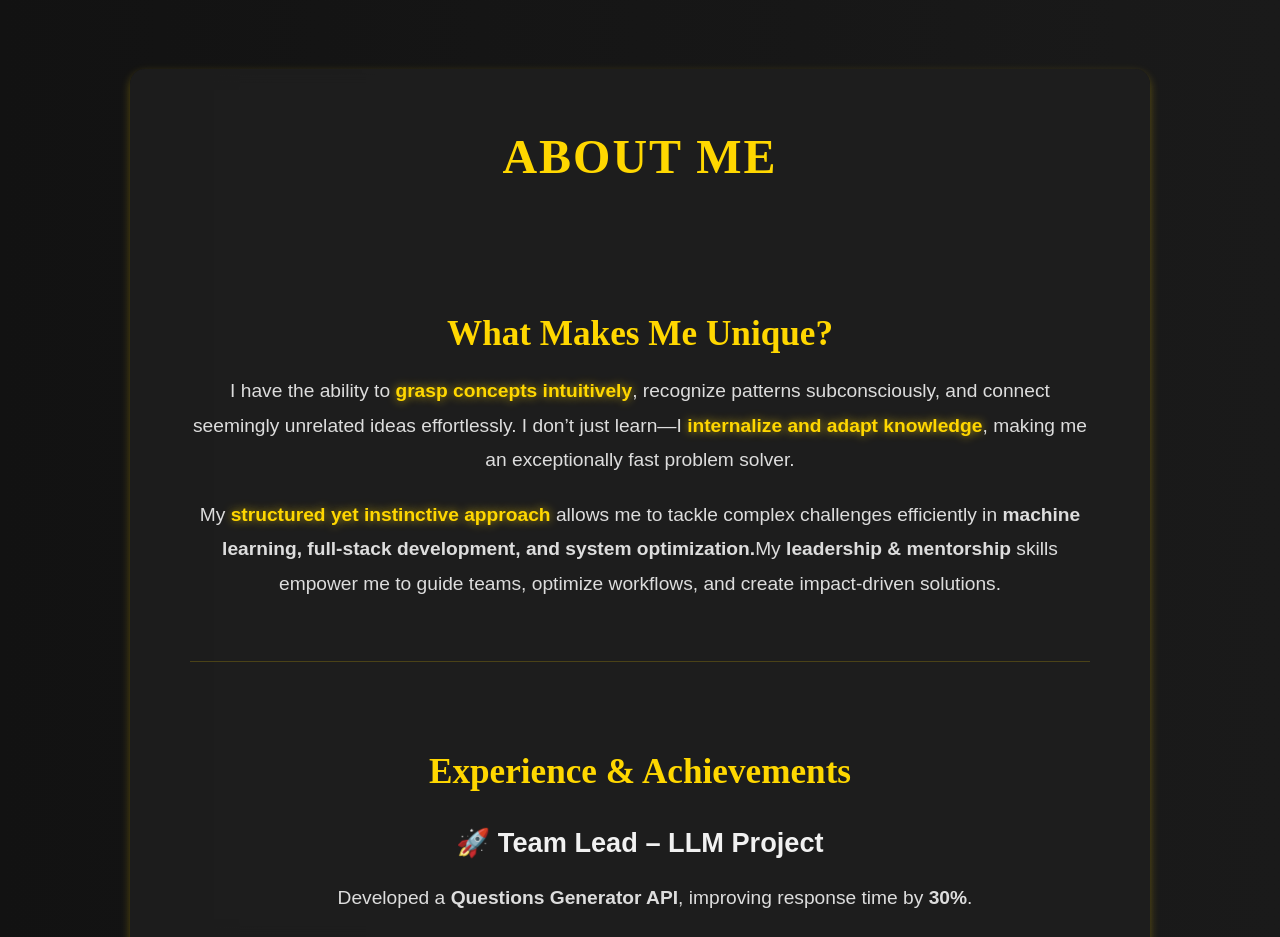
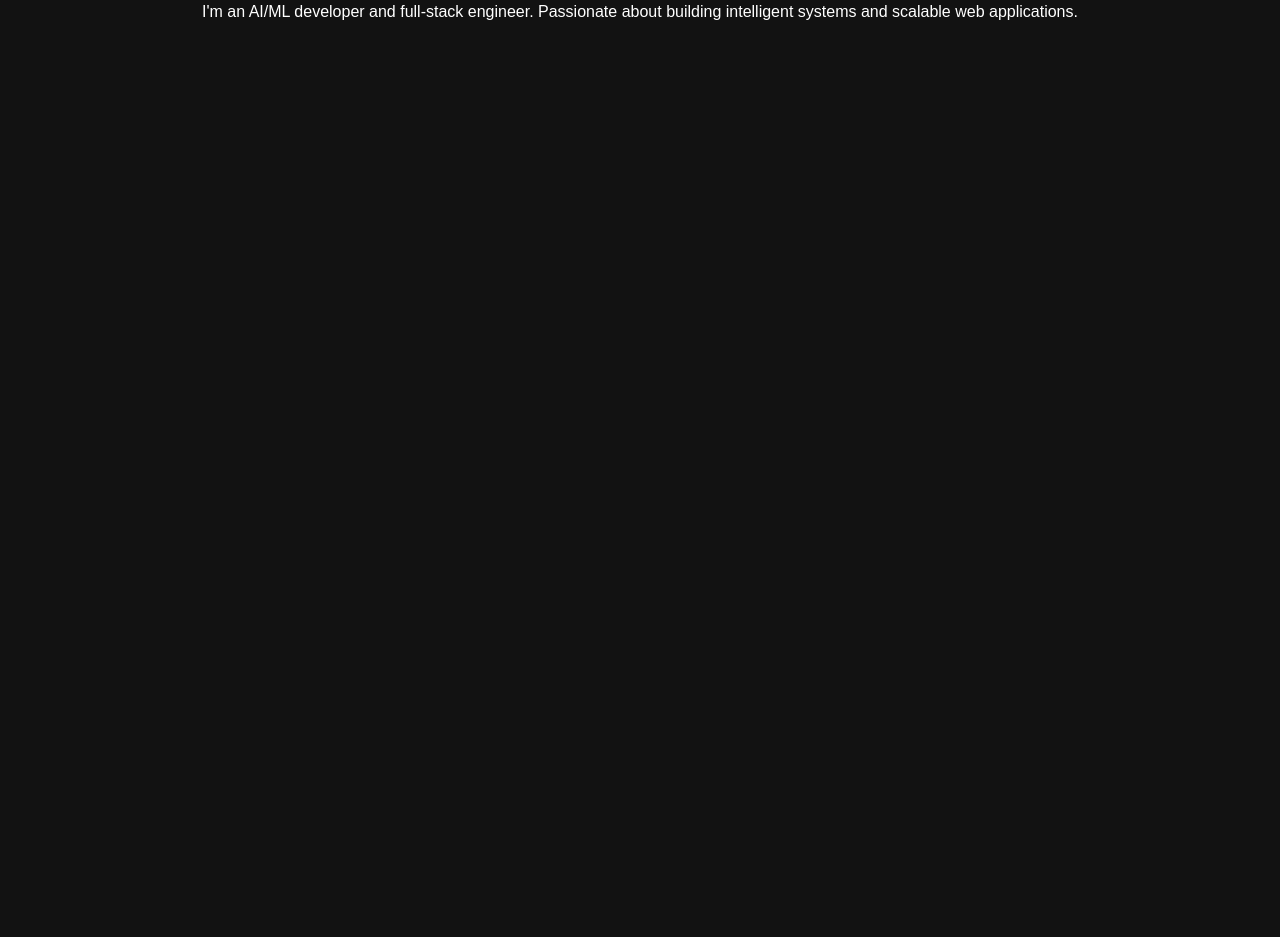
Before and after one commit to aryanchowdhury-art/react-portfolio-v2, a React (Vite) app: page /react-portfolio-v2/about in a window 1280 px wide. Shown: the part 160-1097 px from the top of the page. After the commit the page ends 800 px from the top, so only its background shows below. Built offline with nearby package versions, Linux system fonts and the light colour scheme.

Commit message:
Updated portfolio with latest changes

```diff
--- a/src/pages/About.jsx
+++ b/src/pages/About.jsx
@@ -1,80 +1,8 @@
-import "./about.css"; // Ensure you have a separate CSS file for styling
-
 function About() {
     return (
-    <div className="about">
-      <div className="container">
-        <h1 className="section-title">About Me</h1>
-
-        {/* What Makes Me Unique Section */}
-        <section className="unique">
-          <h2>What Makes Me Unique?</h2>
-          <p>
-            I have the ability to <span className="highlight">grasp concepts intuitively</span>, recognize patterns subconsciously, and connect seemingly unrelated ideas effortlessly.
-            I don’t just learn—I <span className="highlight">internalize and adapt knowledge</span>, making me an exceptionally fast problem solver.
-          </p>
-          <p>
-            My <span className="highlight">structured yet instinctive approach</span> allows me to tackle complex challenges efficiently in
-            <strong> machine learning, full-stack development, and system optimization.</strong>
-            My <strong>leadership & mentorship</strong> skills empower me to guide teams, optimize workflows, and create impact-driven solutions.
-          </p>
-        </section>
-
-        {/* Experience & Achievements Section */}
-        <section className="experience">
-          <h2>Experience & Achievements</h2>
-
-          <div className="job">
-            <h3>🚀 Team Lead – LLM Project</h3>
-            <ul>
-              <li>Developed a <strong>Questions Generator API</strong>, improving response time by <strong>30%</strong>.</li>
-              <li>Mentored interns, ensuring structured development and clarity in their roles.</li>
-              <li>Tech: <span className="tech">JSON, JavaScript, Postman</span></li>
-            </ul>
-          </div>
-
-          <div className="job">
-            <h3>💼 Freelancing Software Developer – Workout Planner App (WPA)</h3>
-            <ul>
-              <li>Developed a <strong>scalable exercise planner</strong> for <strong>10,000+ users</strong>.</li>
-              <li>Full-stack build with <span className="tech">Python (Django, Streamlit), TensorFlow, React, Express</span>.</li>
-              <li>Completed in <strong>14 days</strong>, optimizing backend efficiency.</li>
-            </ul>
-          </div>
-
-          <div className="job">
-            <h3>🤖 Freelancer – Machine Learning Developer</h3>
-            <ul>
-              <li>Built a <strong>spam detection system</strong> with <strong>95% accuracy</strong>.</li>
-              <li>Tech: <span className="tech">TensorFlow, Sklearn, Streamlit, React, Express</span>.</li>
-              <li>Completed in <strong>7 days</strong>, showcasing rapid problem-solving.</li>
-            </ul>
-          </div>
-        </section>
-
-        {/* Notable Projects Section */}
-        <section className="projects">
-          <h2>Notable Projects & Contributions</h2>
-          <ul>
-            <li>Developed an <strong>advanced spam detection system</strong>, winning <strong>Best Project in AI & ML</strong>.</li>
-            <li>Optimized <strong>API response time by 30%</strong>, improving efficiency.</li>
-            <li>Scaled a full-stack application for <strong>10,000+ users</strong>.</li>
-            <li>Mentored a team to enhance project efficiency.</li>
-          </ul>
-        </section>
-
-        {/* Certifications Section */}
-        <section className="certifications">
-          <h2>Certifications, Awards & Recognitions</h2>
-          <ul>
-            <li>🏆 <strong>Best Project in AI & ML</strong> – Recognized for <strong>spam call and email detection</strong>.</li>
-            <li>📜 <strong>Certified in AI & ML</strong> – GreatLearning.</li>
-            <li>⚡ <strong>Prompt Engineering Certification</strong> – GreatLearning.</li>
-            <li>🖥️ <strong>Python & C++ Certification</strong> – W3Schools.</li>
-            <li>🎤 <strong>Public Speaking & Project Management</strong> expertise.</li>
-          </ul>
-        </section>
-      </div>
+      <div className="page">
+        <h1>About Me</h1>
+        <p>I&apos;m an AI/ML developer and full-stack engineer. Passionate about building intelligent systems and scalable web applications.</p>
       </div>
     );
   }
--- a/src/pages/about.css
+++ /dev/null
@@ -1,129 +0,0 @@
-/* ===== Luxurious About Page Styling ===== */
-.about {
-    background: linear-gradient(to right, #121212, #1a1a1a);
-    color: #e0e0e0;
-    padding: 100px 20px;
-    text-align: center;
-  }
-
-  /* Container: Adds more padding for breathing space */
-  .container {
-    max-width: 900px;
-    margin: auto;
-    background: rgba(30, 30, 30, 0.9);
-    padding: 60px;
-    border-radius: 15px;
-    box-shadow: 0 4px 10px rgba(255, 215, 0, 0.3);
-    backdrop-filter: blur(8px);
-  }
-
-  /* Section Titles */
-  .section-title {
-    font-size: 3rem;
-    font-family: "Playfair Display", serif;
-    text-transform: uppercase;
-    color: #FFD700;
-    margin-bottom: 40px; /* Increased margin for spacing */
-    letter-spacing: 2px;
-  }
-
-  h2 {
-    font-size: 2.2rem;
-    color: #FFD700;
-    margin: 50px 0 20px; /* Added more margin to separate sections */
-    font-family: "Playfair Display", serif;
-  }
-
-  h3 {
-    font-size: 1.7rem;
-    color: #f1f1f1;
-    font-weight: bold;
-    margin-top: 35px;
-    margin-bottom: 20px; /* Extra spacing below each subheading */
-  }
-
-  /* General Text Styling */
-  p {
-    font-size: 1.2rem;
-    line-height: 1.8; /* Improved readability */
-    color: #ddd;
-    margin-bottom: 20px; /* Space between paragraphs */
-  }
-
-  /* Adds Space Between Sections */
-  section {
-    padding: 40px 0; /* Increased top and bottom padding */
-    border-bottom: 1px solid rgba(255, 215, 0, 0.2); /* Subtle divider */
-  }
-
-  section:last-child {
-    border-bottom: none;
-  }
-
-  /* Highlight Important Text */
-  .highlight {
-    color: #FFD700;
-    font-weight: bold;
-    text-shadow: 0px 0px 10px rgba(255, 215, 0, 0.7);
-  }
-
-  /* Luxury Gold Tech Tag */
-  .tech {
-    font-weight: bold;
-    color: #000;
-    background: linear-gradient(to right, #FFD700, #ffdd44);
-    padding: 6px 14px;
-    border-radius: 8px;
-    box-shadow: 0px 2px 5px rgba(255, 215, 0, 0.5);
-    display: inline-block;
-    margin-top: 5px;
-  }
-
-  /* List Styles */
-  ul {
-    list-style: none;
-    padding: 0;
-    margin: 20px 0; /* Space between lists */
-  }
-
-  ul li {
-    font-size: 1.2rem;
-    margin-bottom: 15px; /* Increased spacing between bullet points */
-    padding-left: 30px;
-    position: relative;
-    color: #ddd;
-  }
-
-  ul li::before {
-    content: "";
-    position: absolute;
-    left: 0;
-    color: #FFD700;
-    font-size: 1.3rem;
-  }
-
-  /* Responsive Design */
-  @media (max-width: 768px) {
-    .container {
-      padding: 40px;
-    }
-
-    .section-title {
-      font-size: 2.4rem;
-      margin-bottom: 30px;
-    }
-
-    h2 {
-      font-size: 2rem;
-      margin-top: 40px;
-    }
-
-    h3 {
-      font-size: 1.5rem;
-    }
-
-    p,
-    ul li {
-      font-size: 1rem;
-    }
-  }
```
Also changed, not shown: 1 other file (tests, documents, lock files or other folders). Lines whose indentation alone changed are shown as unchanged.
